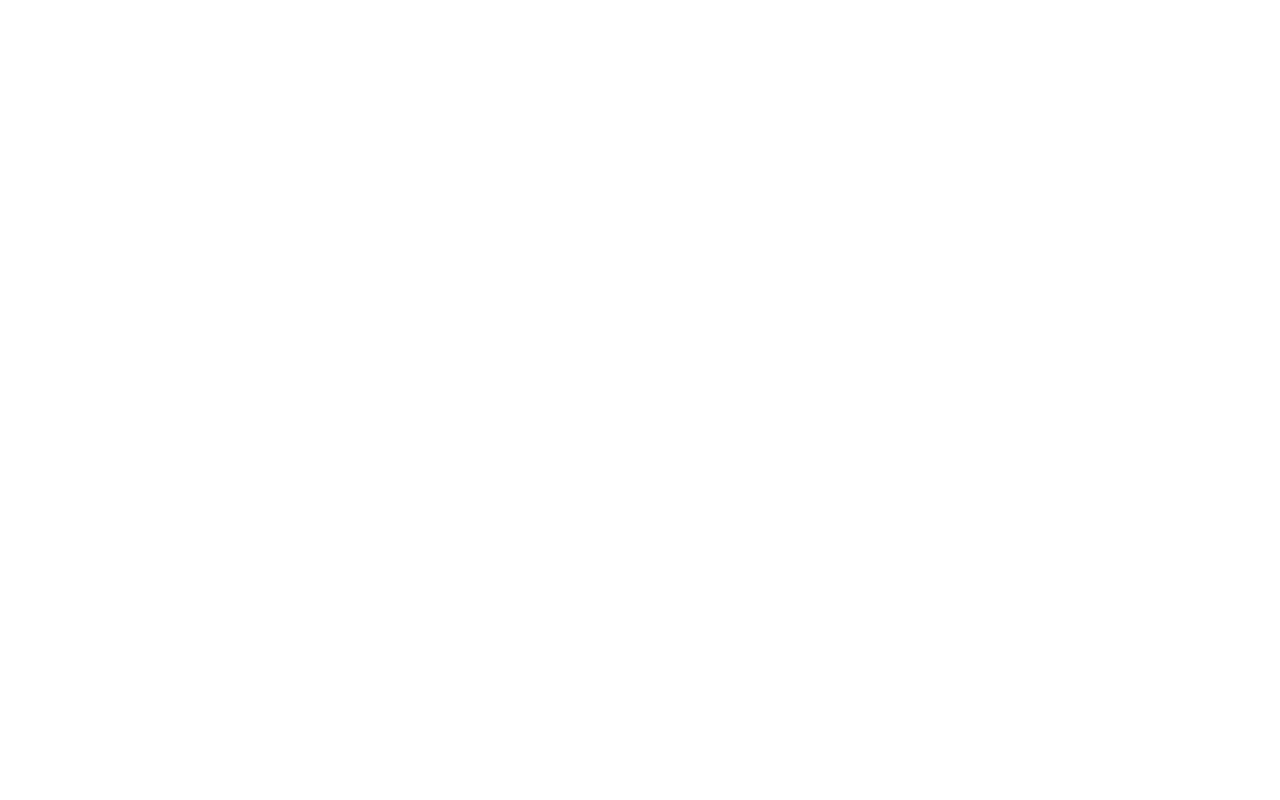
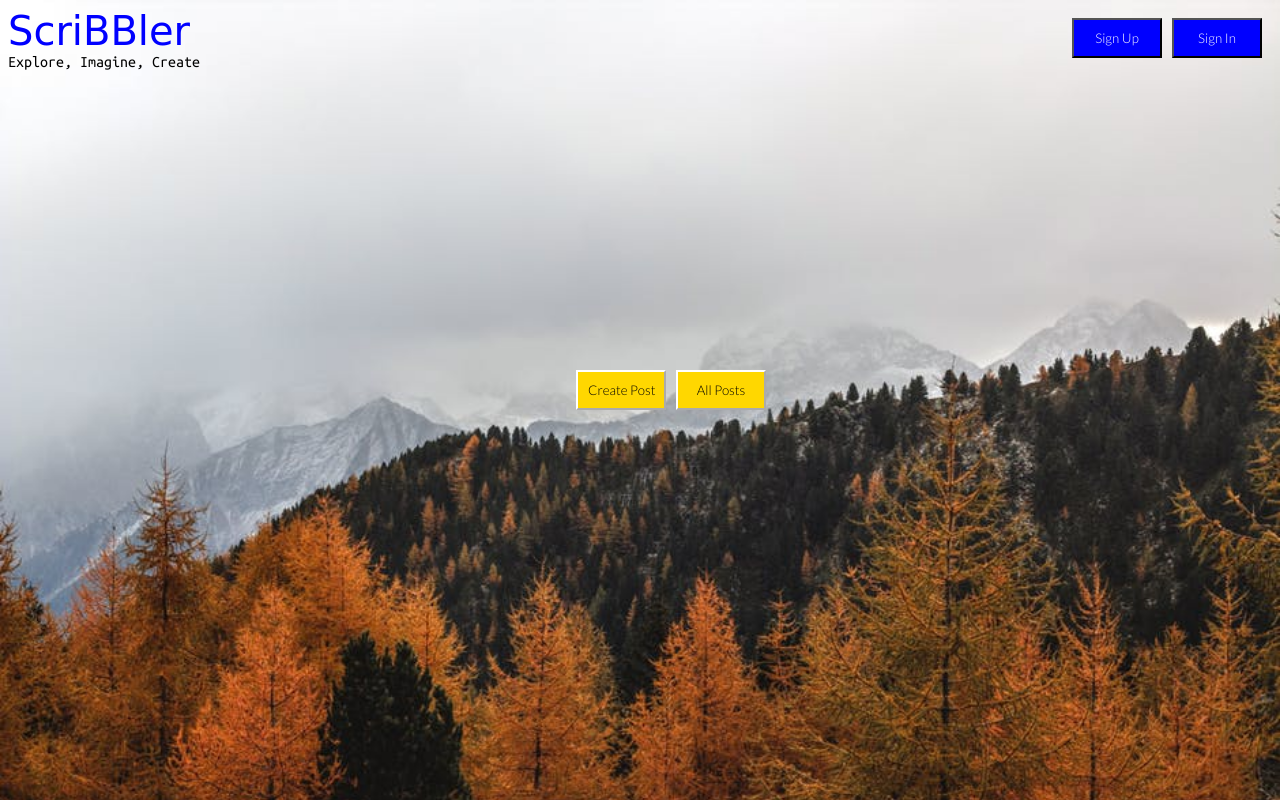
Before and after one commit to suryasinghvijay/scribble, a plain HTML site: page index.html in a window 1280 px wide. Drawn offline with Linux system fonts and the light colour scheme; a web font is replaced by a local one.

Commit message:
added landing page

```diff
--- a/index.html
+++ b/index.html
@@ -2,12 +2,32 @@
 <html>
 
 <head>
-    <!-- TODO: Include Font Awesome file here -->
-    <!-- TODO: Include Google Fonts file here -->
+    <link href="https://fonts.googleapis.com/css?family=Montez&display=swap" rel="stylesheet">
+    <link href="https://fonts.googleapis.com/css2?family=Ubuntu+Mono&display=swap" rel="stylesheet">
+    <link href="https://fonts.googleapis.com/css2?family=Lato:wght@300&display=swap" rel="stylesheet">
+    <link href='styles/index.css' rel='stylesheet' type='text/css'>
+    <!--
+        <link href='font.css' rel='stylesheet' type='text/css'>
+    -->
+
 </head>
 
-<body>
-    <!-- TODO: Include all your code for the header and home page here -->
+
+<body class="body">
+
+<header>
+    <input class="header-buttons" type="button" value="Sign In">
+    <input class="header-buttons" type="button" value="Sign Up">
+    <a class="logo-title">ScriBBler</a>
+    <p class="middleText">Explore, Imagine, Create</p>
+</header>
+
+<div class="container">
+    <input class="body_button" type="button" value="All Posts">
+    <input class="body_button" type="button" value="Create Post">
+</div>
+
+
 </body>
 
 </html>
--- /dev/null
+++ b/styles/index.css
@@ -0,0 +1,50 @@
+
+.container {
+    position: absolute;
+    top: 45%;
+    left: 45%;
+}
+
+.body{
+    background-image: url('../images/background.jpg');
+    Background-size: 100% auto;
+    Background-repeat: repeat-y;
+
+}
+
+.body_button{
+    background-color: gold;
+    color: black;
+    width: 90px;
+    padding: 10px;
+    border-color: white;
+    float: right;
+    margin: 10px 10px 0px 0px;
+    font-family: 'Lato', sans-serif;
+}
+
+.header {
+    background-color: ghostwhite;
+    margin-top: 0px;
+}
+
+.logo-title {
+    color: blue;
+    font-family: 'Montez', cursive;
+    font-size: 40px;
+}
+
+.middleText {
+    margin-top: 0px;
+    font-family: 'Ubuntu Mono', monospace;
+}
+
+.header-buttons {
+    background-color: blue;
+    color: white;
+    width: 90px;
+    padding: 10px;
+    float: right;
+    margin: 10px 10px 0px 0px;
+    font-family: 'Lato', sans-serif;
+}
```
